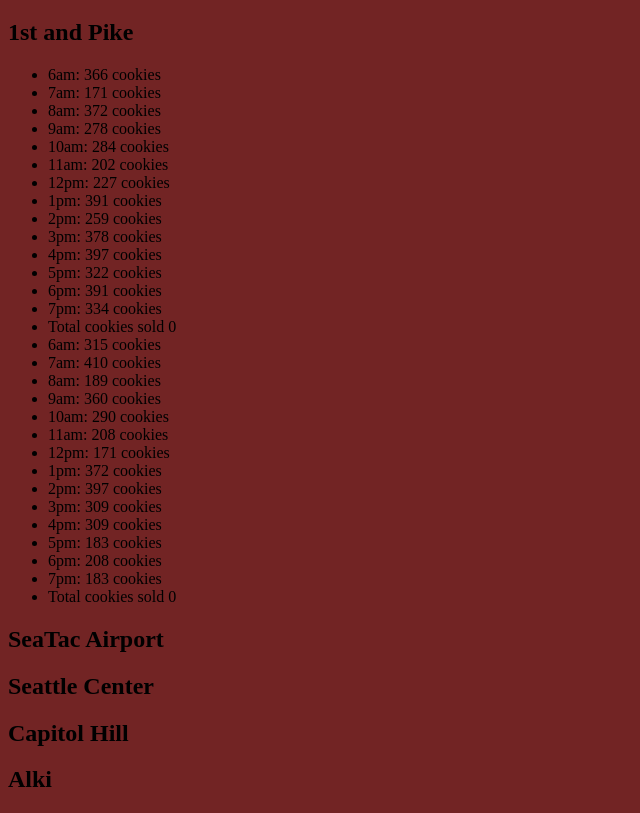
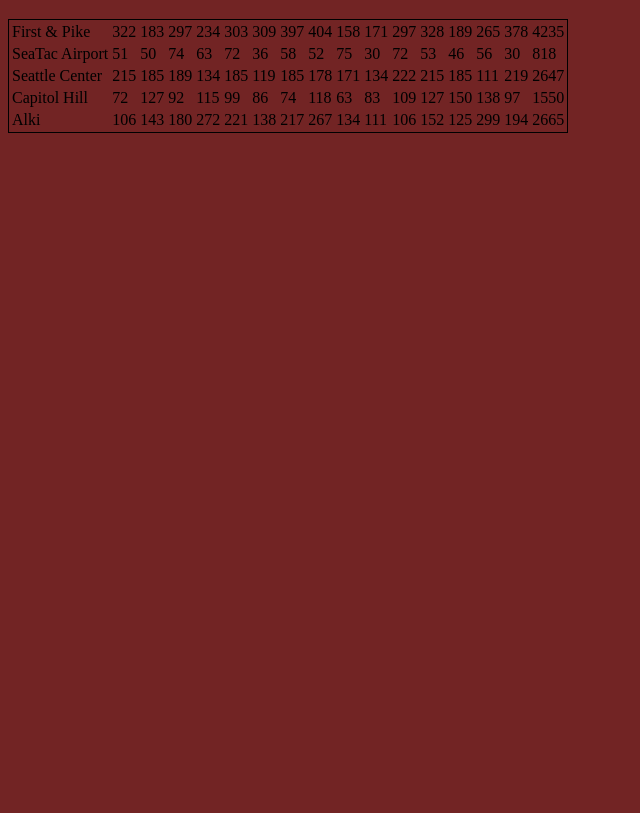
Before and after one commit to BGElliott206/Salmon_Cookies, a plain HTML site: page sales.html in a window 1280 px wide. Shown: the part 61-874 px from the top of the page, without its empty margins (0-640 px from the left). After the commit the page ends 800 px from the top, so only its background shows below. Drawn offline with Linux system fonts and the light colour scheme; files that its build step writes are made by us from their sources.

Commit message:
table body rendering

```diff
--- a/js/app.js
+++ b/js/app.js
@@ -1,21 +1,31 @@
-/* eslint-disable no-unused-vars */
-// 'use strict';
+
+'use strict';
+
+var hours = [
+  '6am',
+  '7am',
+  '8am',
+  '9am',
+  '10am',
+  '11am',
+  '12pm',
+  '1pm',
+  '2pm',
+  '3pm',
+  '4pm',
+  '5pm',
+  '6pm',
+  '7pm',
+  '8pm'];
+
+var referenceTable = document.getElementById('cookie-stand');
 
 
-
-
-var hours = ['6am', '7am', '8am', '9am', '10am', '11am', '12pm', '1pm', '2pm', '3pm', '4pm', '5pm', '6pm', '7pm', '8pm'];
-
-
-function Store(minCustomer, maxCustomer, avgCookieSale) {
+function Store(location, minCustomer, maxCustomer, avgCookieSale) {
   this.minCustomer = minCustomer;
   this.maxCustomer = maxCustomer;
   this.avgCookieSale = avgCookieSale;
-
-  this.location = 'first-and-pike';
-  this.minCustomer = 23;
-  this.maxCustomer = 65;
-  this.avgCookieSale = 6.3;
+  this.location = location;
   this.cookiesPerHour = [];
   this.totalCookies = 0;
 
@@ -23,7 +33,7 @@ function Store(minCustomer, maxCustomer, avgCookieSale) {
     return Math.floor(Math.random() * (max - min + 1)) + min;
   };
 
-  this.CalculateValues = function (){
+  this.calculateValues = function (){
     for (var i = 0; i < hours.length; i++) {
       this.cookiesPerHour.push(Math.ceil(this.customerCount(23, 65) * this.avgCookieSale));
     }
@@ -39,24 +49,46 @@ function Store(minCustomer, maxCustomer, avgCookieSale) {
   };
 
   this.render = function () {
-    var elementUl = document.getElementById(this.location);
-    for (var i = 0; i < this.cookiesPerHour.length; i++) {
-      var liElement = document.createElement('li');
-      liElement.textContent = `${hours[i]}: ${this.cookiesPerHour[i]} cookies`;
-      elementUl.append(liElement);
+    var trElement = document.createElement('tr');
+    var tdElement = document.createElement('td');
+    tdElement.textContent = this.location;
+    trElement.append(tdElement);
+    for(var i = 0; i < this.cookiesPerHour.length; i++) {
+      tdElement = document.createElement('td');
+      tdElement.textContent = this.cookiesPerHour[i];
+      trElement.append(tdElement);
     }
-    liElement.textContent = `Total cookies sold ${this.totalCookies}`;
-    elementUl.append(liElement);
+    tdElement = document.createElement('td');
+    tdElement.textContent = this.totalCookies;
+    trElement.append(tdElement);
+    referenceTable.append(trElement);
+  };
+
+  this.dailyStats = function () {
+    this.calculateValues();
+    this.dailyTotal();
+    this.render();
   };
 
 }
-var firstAndPike = new Store();
-firstAndPike.CalculateValues();
-firstAndPike.render();
+var firstAndPike = new Store('First & Pike', 23, 65, 6.3);
+var seaTacAirport = new Store('SeaTac Airport', 3, 24, 1.2);
+var SeattleCenter = new Store('Seattle Center', 11, 38, 3.7);
+var CapitolHill = new Store('Capitol Hill', 20, 38, 2.3);
+var alki = new Store('Alki', 2, 16, 4.6);
 
-var seaTacAirport = new Store();
-seaTacAirport.CalculateValues();
-seaTacAirport.render();
+firstAndPike.dailyStats();
+seaTacAirport.dailyStats();
+SeattleCenter.dailyStats();
+CapitolHill.dailyStats();
+alki.dailyStats();
+
+s
+
+
+// var seaTacAirport = new Store();
+// seaTacAirport.CalculateValues();
+// seaTacAirport.render();
 
 
 
--- a/sales.html
+++ b/sales.html
@@ -15,7 +15,9 @@
 
         </header>
         <main>
-            <h2>1st and Pike</h2>
+
+            <table id="cookie-stand"></table>
+            <!-- <h2>1st and Pike</h2>
             <ul id="first-and-pike"></ul>
             <h2>SeaTac Airport</h2>
             <ul id="seatac-airport"></ul>
@@ -24,7 +26,7 @@
             <h2>Capitol Hill</h2>
             <ul id="capitol-hill"></ul>
             <h2>Alki</h2>
-            <ul id="alki"></ul>
+            <ul id="alki"></ul> -->
 
 
 
```
